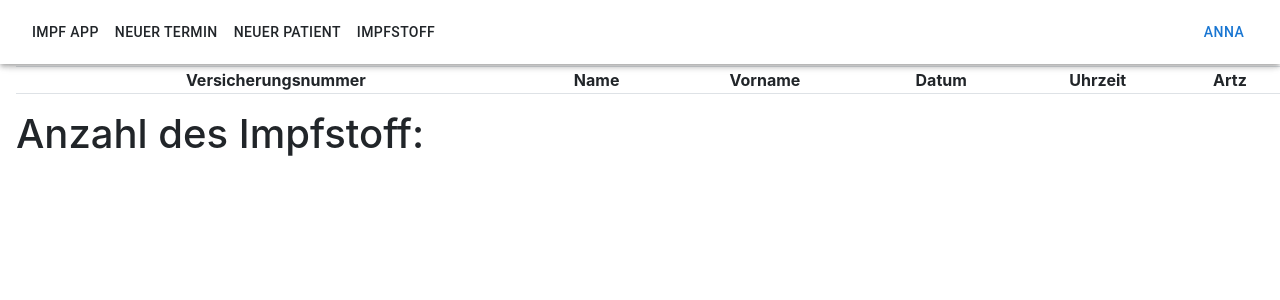
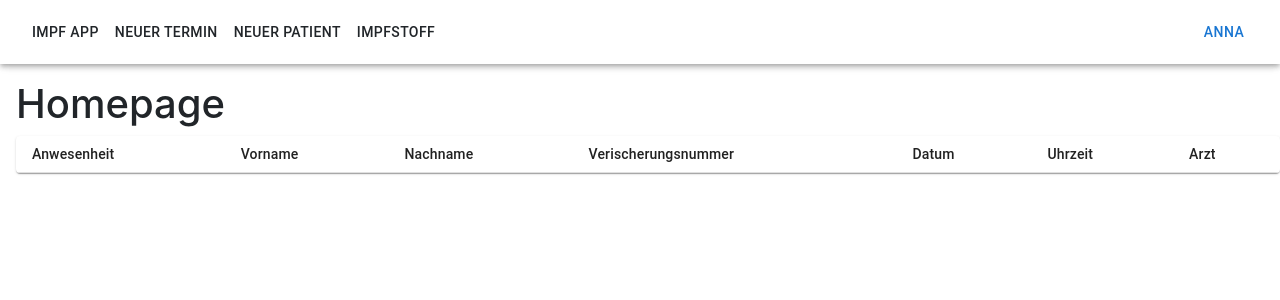
Before and after one commit to PhuongAnhNhu/Impf-App, a React (Create React App) app: page / in a window 1280 px wide. Shown: the top 300 px of the page. Built offline with nearby package versions, Linux system fonts and the light colour scheme.

Commit message:
Fixed Homepage

```diff
--- a/src/component/Navigation.tsx
+++ b/src/component/Navigation.tsx
@@ -15,6 +15,7 @@ const Navigation = () => {
     };
 
     return (
+        <Box mb={10}>
             <AppBar color="inherit">
                 <Toolbar>
                     <Box sx={{ flexGrow: 1 }}>
@@ -58,6 +59,7 @@ const Navigation = () => {
                     </Box>
                 </Toolbar>
             </AppBar>
+            </Box>
     );
 };
 
--- a/src/screen/HomeScreen.tsx
+++ b/src/screen/HomeScreen.tsx
@@ -1,7 +1,7 @@
 import React from 'react';
-import { Table } from 'react-bootstrap';
 import appointments from '../dummydata/appointments';
 import moment from 'moment';
+import { Box, Checkbox, Table, Paper, TableRow, TableHead, TableContainer, TableCell, TableBody } from '@mui/material';
 
 const HomeScreen = () => {
     let today = moment.unix(Date.now() / 1000).format('DD-MM-YYYY');
@@ -9,46 +9,43 @@ const HomeScreen = () => {
     let data = appointments.map((appointment, index) => {
         // Anzeige nur Termin für heute
         return (
-            today ===
-                moment.unix(Number(appointment.datum)).format('DD-MM-YYYY') && (
-                <tr key={appointment.impfterminId}>
-                    <td>{index + 1}</td>
-                    <td>{appointment.versicherungsnummer}</td>
-                    <td>{appointment.nachname}</td>
-                    <td>{appointment.vorname}</td>
-                    <td>
-                        {moment
-                            .unix(Number(appointment.datum))
-                            .format('DD-MM-YYYY')}
-                    </td>
-                    <td>
-                        {moment.unix(Number(appointment.datum)).format('HH:mm')}
-                    </td>
-                    <td>{appointment.arzt}</td>
-                </tr>
+            today === moment.unix(Number(appointment.datum)).format('DD-MM-YYYY') && (
+                <TableRow key={appointment.impfterminId}>
+                    {/* TODO: index */}
+                    <TableCell>
+                                <Checkbox></Checkbox>
+                            </TableCell>
+                    <TableCell>{appointment.nachname}</TableCell>
+                    <TableCell>{appointment.vorname}</TableCell>
+                    <TableCell>{appointment.versicherungsnummer}</TableCell>
+                    <TableCell>{moment.unix(Number(appointment.datum)).format('DD-MM-YYYY')}</TableCell>
+                    <TableCell>{moment.unix(Number(appointment.datum)).format('HH:mm')}</TableCell>
+                    <TableCell>{appointment.arzt}</TableCell>
+                </TableRow>
             )
         );
     });
 
-
     return (
-        <div className="mt-3">
-            {/* Anzeige nur Termin für einen Tag */}
-            <h3>Termin von heute:</h3>
-            <Table className="mt-3" striped bordered hover>
-                <thead>
-                    <th></th>
-                    <th className="text-center">Versicherungsnummer</th>
-                    <th className="text-center">Name</th>
-                    <th className="text-center">Vorname</th>
-                    <th className="text-center">Datum</th>
-                    <th className="text-center">Uhrzeit</th>
-                    <th className="text-center">Artz</th>
-                </thead>
-                <tbody>{data}</tbody>
-            </Table>
-            <h1>Anzahl des Impfstoff: </h1>
-        </div>
+        <Box>
+            <h1>Homepage</h1>
+            <TableContainer component={Paper}>
+                <Table sx={{ minWidth: 650 }} size="small" aria-label="a dense table">
+                    <TableHead>
+                        <TableRow>
+                            <TableCell>Anwesenheit</TableCell>
+                            <TableCell>Vorname</TableCell>
+                            <TableCell>Nachname</TableCell>
+                            <TableCell>Verischerungsnummer</TableCell>
+                            <TableCell>Datum</TableCell>
+                            <TableCell>Uhrzeit</TableCell>
+                            <TableCell>Arzt</TableCell>
+                        </TableRow>
+                    </TableHead>
+                    <TableBody>{data}</TableBody>
+                </Table>
+            </TableContainer>
+        </Box>
     );
 };
 
```
